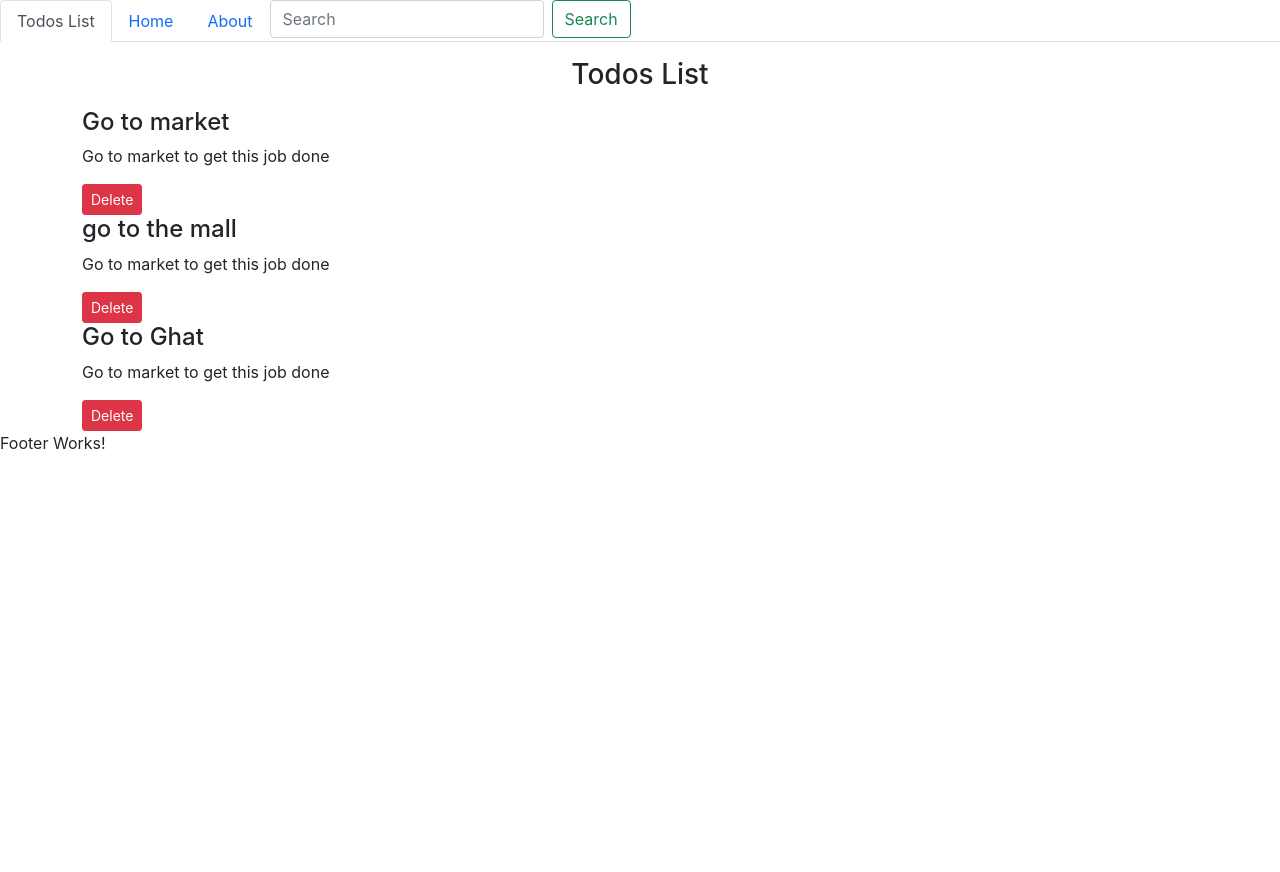
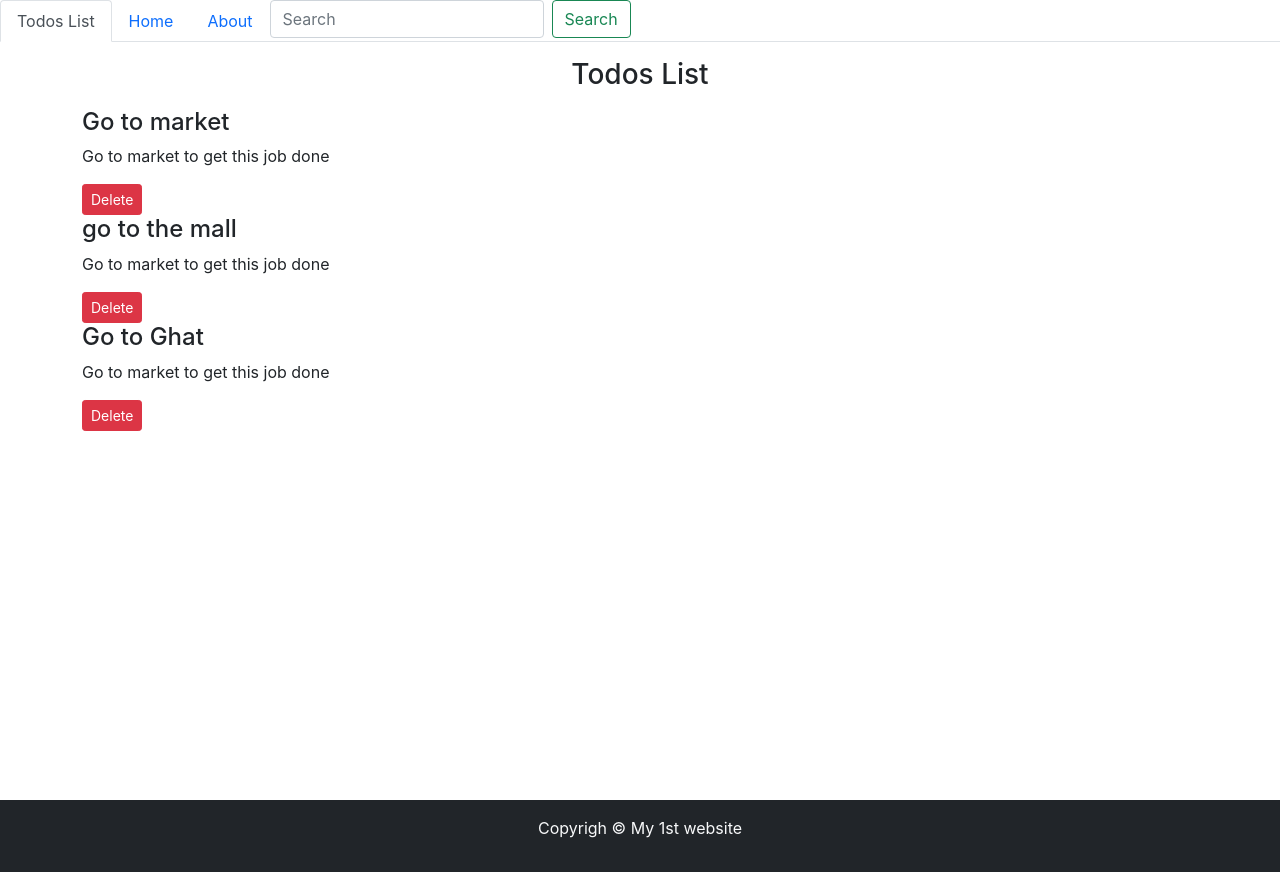
Before and after one commit to pratyush-kr/learning-react, a React (Create React App) app: page / in a window 1280 px wide. Before the commit the page ends 800 px from the top, so only its background shows below. Built offline with nearby package versions, Linux system fonts and the light colour scheme.

Commit message:
Footer 1:25:03

```diff
--- a/src/MyComponents/Footer.js
+++ b/src/MyComponents/Footer.js
@@ -1,9 +1,18 @@
 import React from 'react'
 
 export const Footer = () => {
+    let footerStyle = {
+        position: "absolute",
+        top: '100vh',
+        width: '100%'
+    }
     return (
         <div>
-            Footer Works!
+            <footer className='bg-dark text-light py-3' style={footerStyle}>
+                <p className='text-center'>
+                    Copyrigh &copy; My 1st website
+                </p>
+            </footer>
         </div>
     )
 }
--- a/src/MyComponents/Todos.js
+++ b/src/MyComponents/Todos.js
@@ -6,9 +6,10 @@
         <div className="container">
             <h3 className='text-center my-3'>Todos List</h3>
             {
-                props.todos.map((todo)=>{
-                    return <TodoItem todo={todo} key={todo.sno} onDelete={props.onDelete}/>
-                })
+                props.todos.length === 0? "No Todos to display":
+                    props.todos.map((todo)=>{
+                        return <TodoItem todo={todo} key={todo.sno} onDelete={props.onDelete}/>
+                    })
             }
         </div>
     )
```
